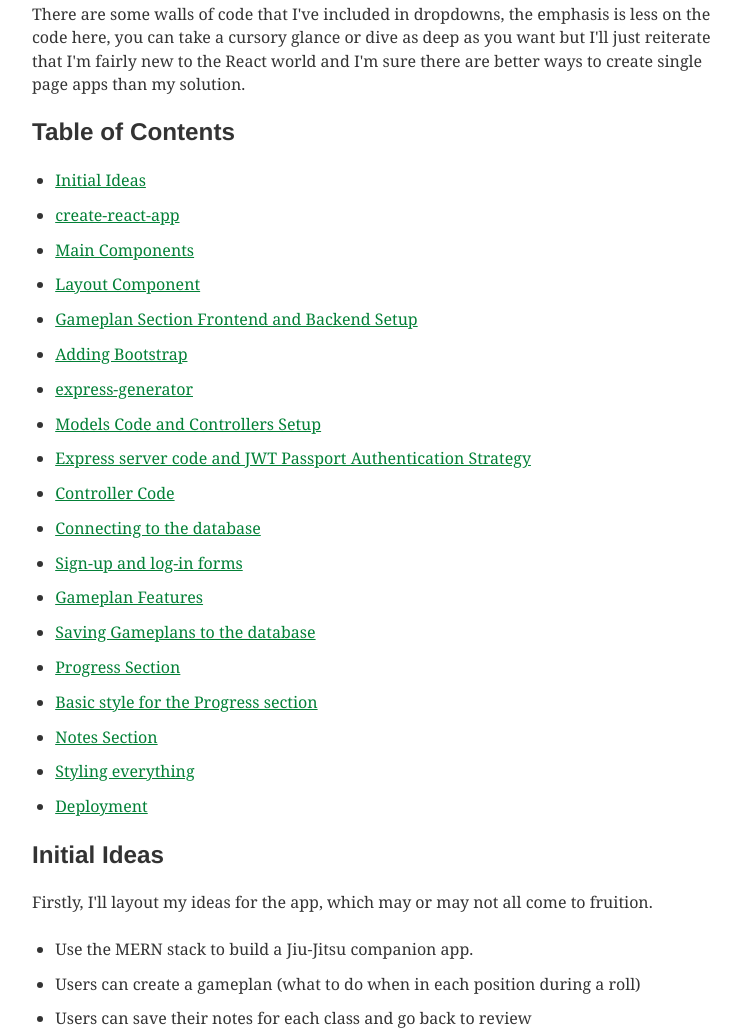
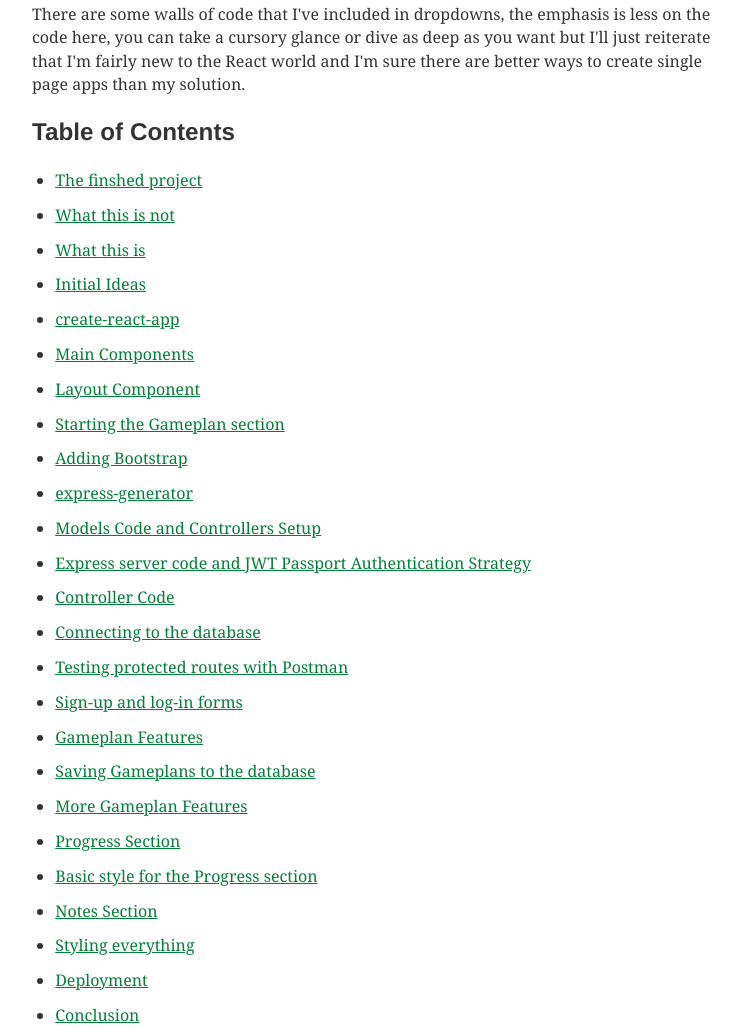
Before and after one commit to barrysweeney/personal-site, a Gatsby site: page /first-mern-site/ in a window 1280 px wide. Shown: the part 720-1754 px from the top of the page, without its empty margins (274-1007 px from the left). Built offline with nearby package versions, Linux system fonts and the light colour scheme; Gatsby itself is replaced by a stand-in of ours; some packages are replaced by stand-ins of ours.

Commit message:
update mern blog post TOC

```diff
--- a/content/blog/first-mern-site/index.md
+++ b/content/blog/first-mern-site/index.md
@@ -33,29 +33,31 @@ There are some walls of code that I've included in dropdowns, the emphasis is le
 
 ## Table of Contents
 
-<!-- - [The finshed project](#the-finshed-project)
+- [The finshed project](#the-finshed-project)
 - [What this is not](#what-this-is-not)
-- [What this is](#what-this-is) -->
-
+- [What this is](#what-this-is)
 - [Initial Ideas](#initial-ideas)
 - [create-react-app](#create-react-app)
 - [Main Components](#main-components)
 - [Layout Component](#layout-component)
-- [Gameplan Section Frontend and Backend Setup](#gameplan-section-frontend-and-backend-setup)
+- [Starting the Gameplan section](#starting-the-gameplan-section)
 - [Adding Bootstrap](#adding-bootstrap)
 - [express-generator](#express-generator)
 - [Models Code and Controllers Setup](#models-code-and-controllers-setup)
 - [Express server code and JWT Passport Authentication Strategy](#express-server-code-and-jwt-passport-authentication-strategy)
 - [Controller Code](#controller-code)
 - [Connecting to the database](#connecting-to-the-database)
+- [Testing protected routes with Postman](#testing-protected-routes-with-postman)
 - [Sign-up and log-in forms](#sign-up-and-log-in-forms)
 - [Gameplan Features](#gameplan-features)
 - [Saving Gameplans to the database](#saving-gameplans-to-the-database)
+- [More Gameplan Features](#more-gameplan-features)
 - [Progress Section](#progress-section)
 - [Basic style for the Progress section](#basic-style-for-the-progress-section)
 - [Notes Section](#notes-section)
 - [Styling everything](#styling-everything)
 - [Deployment](#deployment)
+- [Conclusion](#conclusion)
 
 ## Initial Ideas
 
@@ -163,7 +165,7 @@ function App() {
       <Notes />
       <Gameplan />
     </div>
-  )auto
+  )
 }
 
 export default App
```
